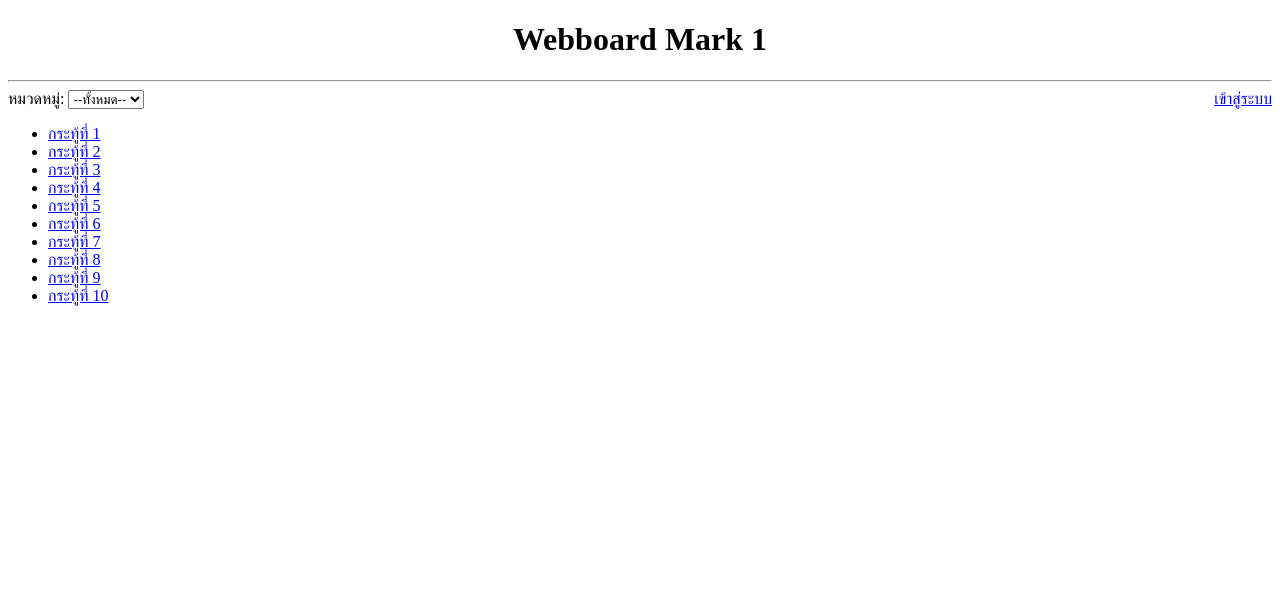
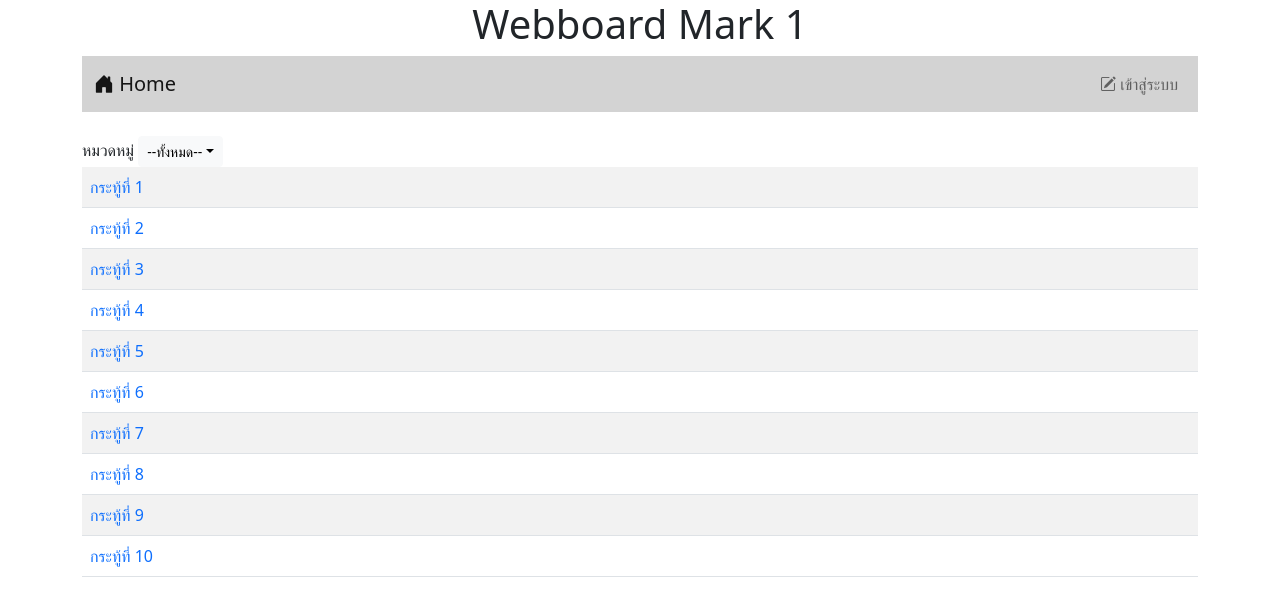
Before and after one commit to oak072544/Web-Dev-Mark-1, a PHP site: page / in a window 1280 px wide. Shown: the top 616 px of the page. Run offline with PHP 8.4, Linux system fonts and the light colour scheme; some libraries are stand-ins or nearby versions.

Commit message:
work6_incomplete

```diff
--- a/index.php
+++ b/index.php
@@ -7,6 +7,11 @@
     <meta charset="UTF-8">
     <meta http-equiv="X-UA-Compatible" content="IE=edge">
     <meta name="viewport" content="width=device-width, initial-scale=1.0">
+    <!-- CSS only -->
+    <link href="https://cdn.jsdelivr.net/npm/bootstrap@5.2.2/dist/css/bootstrap.min.css" rel="stylesheet" integrity="sha384-Zenh87qX5JnK2Jl0vWa8Ck2rdkQ2Bzep5IDxbcnCeuOxjzrPF/et3URy9Bv1WTRi" crossorigin="anonymous">
+    <!-- JavaScript Bundle with Popper -->
+    <script src="https://cdn.jsdelivr.net/npm/bootstrap@5.2.2/dist/js/bootstrap.bundle.min.js" integrity="sha384-OERcA2EqjJCMA+/3y+gxIOqMEjwtxJY7qPCqsdltbNJuaOe923+mo//f6V8Qbsw3" crossorigin="anonymous"></script>
+    <link rel="stylesheet" href="https://cdn.jsdelivr.net/npm/bootstrap-icons@1.9.1/font/bootstrap-icons.css">
     <title>Webboard Mark 1</title>
 </head>
 <?php
@@ -14,23 +19,34 @@
         {
 ?>
 <body>
+    <div class="container">
     <h1 style="text-align: center;">Webboard Mark 1</h1>
-    <hr>
-    หมวดหมู่:
-    <select name="category">
-        <option value="all">--ทั้งหมด--</option>
-        <option value="general">เรื่องทั่วไป</option>
-        <option value="study">เรื่องเรียน</option>
-    </select>
-    <a href="login.php" style = "float:right;">เข้าสู่ระบบ</a>
-    <ul>
+    <?php include "nav.php" ; ?>
+    <br>
+    <div class="d-flex">
+        <div>
+            <label>หมวดหมู่</label>
+            <span class="dropdown">
+                <button class="btn btn-light dropdown-toggle btn-sm"
+                type="button" id ="button2" data-bs-toggle="dropdown"
+                aria-expanded="false">--ทั้งหมด--</button>
+                <ul class="dropdown-menu" aria-labelledby="button2">
+                    <li><a href="#" class="dropdown-item">ทั้งหมด</a></li>
+                    <li><a href="#" class="dropdown-item">เรื่องเรียน</a></li>
+                    <li><a href="#" class="dropdown-item">เรื่องทั่วไป</a></li>
+                </ul>
+            </span>
+        </div>
+    </div>
+    <table class="table table-striped">
         <?php
             for($i = 1 ; $i <= 10;$i++)
             {
-                echo "<li><a href = post.php?id="."$i".">กระทู้ที่ ".$i."</a></li>" ;
+                echo "<tr><td><a href = post.php?id="."$i"." style=text-decoration:none>กระทู้ที่ ".$i."</a></td></tr>" ;
             }
         ?>
-    </ul>
+    </table>
+    </div>
 </body>
 <?php
         }
@@ -38,7 +54,9 @@
         {
             ?>
             <body>
+            <div class="container">
             <h1 style="text-align: center;">Webboard Mark 1</h1>
+            <?php include "nav.php" ; ?>
             <hr>
             หมวดหมู่:
             <select name="category">
@@ -71,6 +89,7 @@
             }
             ?>
             </ul>
+            </div>
             </body>
             <?php
         }
--- /dev/null
+++ b/nav.php
@@ -0,0 +1,41 @@
+
+<?php
+    if(!isset($_SESSION['id']))
+    {
+?>
+<nav class="navbar navbar-expand-lg navbar-light" style="background-color: #D3D3D3 ; ">
+        <div class="container-fluid">
+            <a href="index.php" class="navbar-brand"><i class="bi bi-house-door-fill"> </i>Home</a>
+            <ul class="navbar-nav">
+                <li class="nav-item">
+                    <a href="login.php" class="nav-link"><i class="bi bi-pencil-square"> </i>เข้าสู่ระบบ</a>
+                </li>
+            </ul>
+        </div>
+</nav>
+<?php
+    }
+    else
+    {
+?>
+<nav class="navbar navbar-expand-lg navbar-light" style="background-color: #D3D3D3 ; ">
+        <div class="container-fluid">
+            <a href="index.php" class="navbar-brand"><i class="bi bi-house-door-fill"> </i>Home</a>
+            <ul class="navbar-nav">
+                <div class="dropdown">
+                    <a class="btn btn-outline-secondary dropdown-toggle btn-sm"
+                    type="button" id="button1" data-bs-toggle="dropdown" aria-expanded="false"><i class="bi bi-person-lines-fill"></i>
+                    <?php echo $_SESSION["username"]; ?>
+                    </a>
+                    <ul class="dropdown-menu" aria-labelledby="button1">
+                        <li><a href="logout.php" class="dropdown-item">
+                            <i class="bi bi-power"></i> ออกจากระบบ
+                        </a></li>
+                    </ul>
+                </div>
+            </ul>
+        </div>
+</nav>
+<?php
+    }
+?>
```
